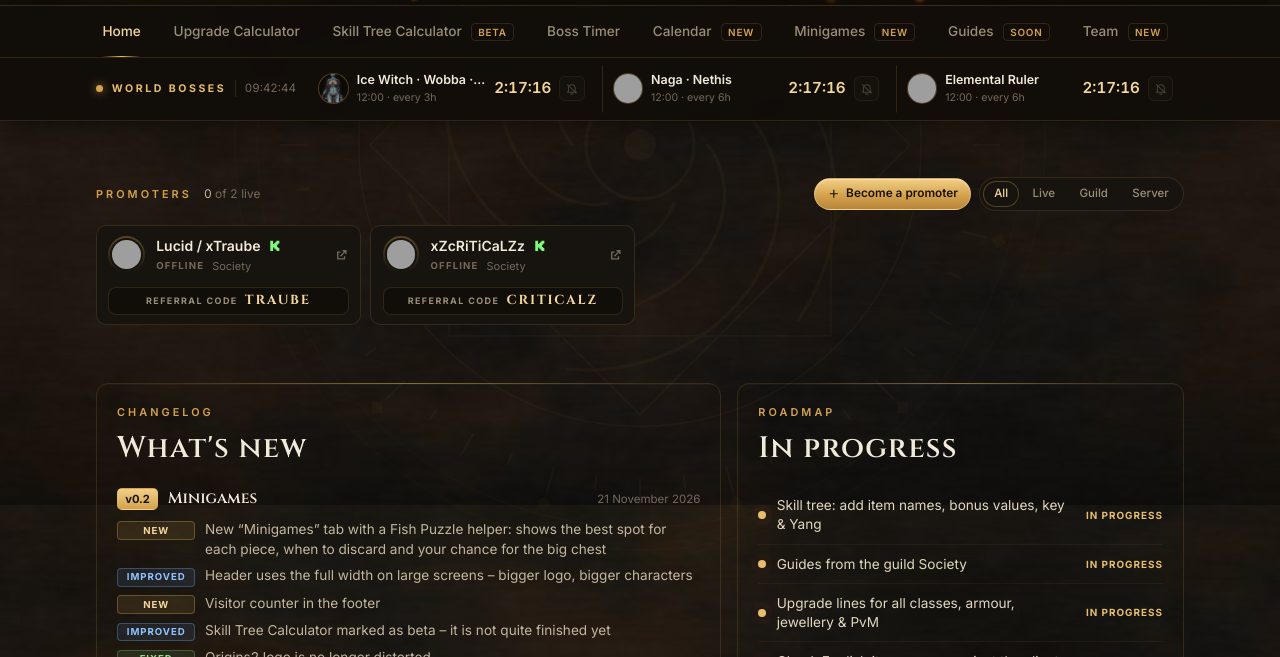
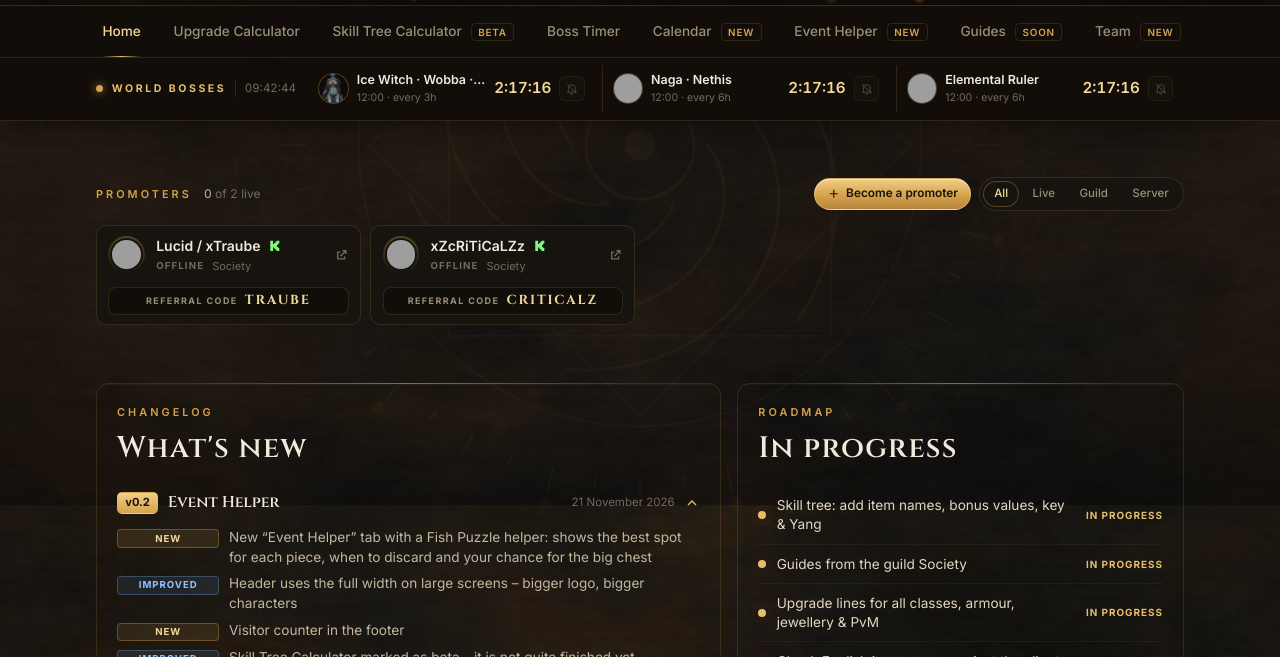
Before and after one commit to society-origins2/origins2-helper, a plain HTML site: page index.html in a window 1280 px wide. Shown: the part 295-952 px from the top of the page. Drawn offline with Linux system fonts and the light colour scheme; grey boxes are pictures that could not be loaded.

Commit message:
Update 21.11.2026  9:42

```diff
--- a/css/theme.css
+++ b/css/theme.css
@@ -1190,3 +1190,17 @@ a.tm-card:hover .tm-art img { filter: drop-shadow(0 0 14px rgb(88 101 242 / .5))
 .fp-rules li b { display: inline-block; width: 1.4rem; color: var(--color-gold-200); }
 .fp-rules-note { margin-top: 0.6rem; font-size: 0.7rem; line-height: 1.5; color: var(--color-parch-500); }
 .fp-advice.is-inline { min-height: 0; margin-top: 0.9rem; padding: 0.8rem 0.9rem; border-radius: 10px; border: 1px solid var(--line-strong); background: rgb(0 0 0 / .25); }
+
+/* Changelog: pro Version einklappbar */
+.cl-list { gap: 0.55rem; }
+.cl-ver + .cl-ver { padding-top: 0.55rem; border-top: 1px solid var(--line); }
+.cl-details > summary { list-style: none; cursor: pointer; align-items: center; padding: 0.25rem 0; border-radius: 6px; user-select: none; }
+.cl-details > summary::-webkit-details-marker { display: none; }
+.cl-details > summary:hover .cl-title { color: var(--color-gold-200); }
+.cl-details > summary:focus-visible { outline: 2px solid var(--color-gold-300); outline-offset: 2px; }
+.cl-count { font-size: 0.62rem; font-weight: 700; min-width: 1.3rem; text-align: center; padding: 0.05rem 0.35rem; border-radius: 999px; color: var(--color-parch-400); background: rgb(255 255 255 / .06); }
+.cl-chev { width: 16px; height: 16px; color: var(--color-gold-300); transition: transform .2s; flex: none; }
+.cl-details[open] .cl-chev { transform: rotate(180deg); }
+.cl-details[open] .cl-count { display: none; }
+.cl-details .cl-items { padding-bottom: 0.3rem; }
+.cl-type { min-width: 6.4rem; }
--- a/index.html
+++ b/index.html
@@ -107,7 +107,7 @@
         <a class="tab" href="#skilltree" data-tab="skilltree"><span data-i18n="tab.skill">Skilltree-Kalkulator</span> <em data-i18n="beta">Beta</em></a>
         <a class="tab" href="#bosse" data-tab="bosse" data-i18n="tab.bosses">Boss-Timer</a>
         <a class="tab" href="#kalender" data-tab="kalender"><span data-i18n="tab.calendar">Kalender</span> <em data-i18n="new">Neu</em></a>
-        <a class="tab" href="#minispiele" data-tab="minispiele"><span data-i18n="tab.games">Minispiele</span> <em data-i18n="new">Neu</em></a>
+        <a class="tab" href="#event-helper" data-tab="event-helper"><span data-i18n="tab.games">Event-Helper</span> <em data-i18n="new">Neu</em></a>
         <a class="tab" href="#guides" data-tab="guides"><span data-i18n="tab.guides">Guides</span> <em data-i18n="soon">Bald</em></a>
         <a class="tab" href="#team" data-tab="team"><span data-i18n="tab.team">Team</span> <em data-i18n="new">Neu</em></a>
       </div>
@@ -311,11 +311,11 @@
       </section>
     </div>
 
-    <!-- ========== VIEW: Minispiele ========== -->
-    <div class="view" data-view="minispiele" hidden>
+    <!-- ========== VIEW: Event-Helper ========== -->
+    <div class="view" data-view="event-helper" hidden>
       <section aria-labelledby="mg-title">
-        <p class="eyebrow" data-i18n="mg.eyebrow">Event-Helfer</p>
-        <h2 id="mg-title" class="section-title" data-i18n="mg.title">Minispiele</h2>
+        <p class="eyebrow" data-i18n="mg.eyebrow">Events &amp; Minispiele</p>
+        <h2 id="mg-title" class="section-title" data-i18n="mg.title">Event-Helper</h2>
         <p class="mt-1 max-w-2xl text-sm text-parch-400" data-i18n="mg.intro">Helfer für die Event-Minispiele auf Origins2 – du gibst ein, was du im Spiel siehst, und bekommst den besten Zug.</p>
         <div class="mg-nav mt-5" role="list">
           <span class="mg-chip is-active" role="listitem">🎣 <span data-i18n="fp.title">Fischpuzzle</span></span>
--- a/js/app.js
+++ b/js/app.js
@@ -91,9 +91,10 @@ function initReferral() {
 }
 
 /* ---------- Reiter: zwischen den Bereichen blättern ---------- */
-const VIEWS = ["uebersicht", "upp-rechner", "skilltree", "bosse", "kalender", "minispiele", "guides", "team"];
+const VIEWS = ["uebersicht", "upp-rechner", "skilltree", "bosse", "kalender", "event-helper", "guides", "team"];
 
 function showView(name, scroll) {
+  if (name === "minispiele") name = "event-helper";
   if (!VIEWS.includes(name)) name = VIEWS[0];
   document.querySelectorAll("[data-view]").forEach(v => { v.hidden = v.dataset.view !== name; });
   document.querySelectorAll("[data-tab]").forEach(t => {
--- a/js/changelog.js
+++ b/js/changelog.js
@@ -10,16 +10,18 @@ const CHANGELOG = [
   {
     version: "0.2",
     date: "2026-11-21",
-    title: "Minispiele", titleEn: "Minigames",
+    title: "Event-Helper", titleEn: "Event Helper",
     items: [
-      { type: "new", de: "Neuer Reiter „Minispiele“ mit Fischpuzzle-Helfer: zeigt für jedes Teil den besten Platz, wann du wegwerfen solltest und deine Chance auf die große Truhe",
-                     en: "New “Minigames” tab with a Fish Puzzle helper: shows the best spot for each piece, when to discard and your chance for the big chest" },
+      { type: "new", de: "Neuer Reiter „Event-Helper“ mit Fischpuzzle-Helfer: zeigt für jedes Teil den besten Platz, wann du wegwerfen solltest und deine Chance auf die große Truhe",
+                     en: "New “Event Helper” tab with a Fish Puzzle helper: shows the best spot for each piece, when to discard and your chance for the big chest" },
       { type: "improved", de: "Kopfbereich nutzt auf großen Bildschirmen die ganze Breite – größeres Logo, größere Charaktere",
                      en: "Header uses the full width on large screens – bigger logo, bigger characters" },
       { type: "new", de: "Besucherzähler im Footer",
                      en: "Visitor counter in the footer" },
       { type: "improved", de: "Skilltree-Kalkulator als Beta markiert – er ist noch nicht ganz fertig",
                      en: "Skill Tree Calculator marked as beta – it is not quite finished yet" },
+      { type: "improved", de: "Neuigkeiten sind jetzt pro Tag auf- und zuklappbar",
+                     en: "News can now be expanded and collapsed per day" },
       { type: "fixed", de: "Origins2-Logo wird nicht mehr verzerrt",
                      en: "Origins2 logo is no longer distorted" }
     ]
@@ -62,7 +64,7 @@ const ROADMAP = [
   { status: "progress", de: "Guides der Gilde Society",                                  en: "Guides from the guild Society" },
   { status: "progress", de: "Upp-Reihen für alle Klassen, Rüstungen, Schmuck & PvM",     en: "Upgrade lines for all classes, armour, jewellery & PvM" },
   { status: "progress", de: "Englische Item-Namen mit dem Client abgleichen",           en: "Check English item names against the client" },
-  { status: "planned",  de: "Minispiele: Black Jack und Catch the King",                en: "Minigames: Black Jack and Catch the King" },
+  { status: "planned",  de: "Event-Helper: Black Jack und Catch the King",             en: "Event Helper: Black Jack and Catch the King" },
   { status: "planned",  de: "Englische Übersetzung der ganzen Seite verbessern",        en: "Improve the English translation of the whole site" },
   { status: "planned",  de: "Weitere Sprachen (z. B. Türkisch, Rumänisch, Polnisch)",   en: "More languages (e.g. Turkish, Romanian, Polish)" },
   { status: "planned",  de: "Bug- & Support-Formular (vor der Beta)",                   en: "Bug & support form (before beta)" },
@@ -82,17 +84,26 @@ function renderChangelog() {
   if (!cl || !rm) return;
   const fmt = d => new Intl.DateTimeFormat(LANG === "de" ? "de-DE" : "en-GB", { day: "numeric", month: "long", year: "numeric", timeZone: "UTC" })
     .format(new Date(d + "T00:00:00Z"));
-  cl.innerHTML = CHANGELOG.slice(0, 4).map((v, i) => `
+  // Auf-/zugeklappt merken (neueste Version ist standardmäßig offen)
+  const openSet = clOpenState();
+  cl.innerHTML = CHANGELOG.map((v, i) => {
+    const open = openSet ? openSet.includes(v.version) : i === 0;
+    return `
     <li class="cl-ver${i === 0 ? " is-latest" : ""}">
-      <div class="cl-head">
+      <details class="cl-details" data-ver="${clEsc(v.version)}"${open ? " open" : ""}>
+        <summary class="cl-head">
           <span class="cl-tag">v${clEsc(v.version)}</span>
           <span class="cl-title">${clEsc(LANG === "en" && v.titleEn ? v.titleEn : v.title)}</span>
+          <span class="cl-count">${v.items.length}</span>
           <span class="cl-date">${clEsc(fmt(v.date))}</span>
-      </div>
+          <svg class="cl-chev" viewBox="0 0 24 24" fill="none" stroke="currentColor" stroke-width="2" aria-hidden="true"><path d="m6 9 6 6 6-6"/></svg>
+        </summary>
         <ul class="cl-items">${v.items.map(it => `
           <li><span class="cl-type t-${it.type}">${t("cl." + it.type)}</span><span>${clEsc(LANG === "en" ? it.en : it.de)}</span></li>`).join("")}
         </ul>
-    </li>`).join("");
+      </details>
+    </li>`;
+  }).join("");
   const order = { progress: 0, planned: 1, idea: 2 };
   rm.innerHTML = ROADMAP.slice().sort((a, b) => order[a.status] - order[b.status]).map(r => `
     <li class="rm-item s-${r.status}"><span class="rm-dot" aria-hidden="true"></span>
@@ -100,7 +111,15 @@ function renderChangelog() {
       <span class="rm-status">${t("rm." + r.status)}</span></li>`).join("");
 }
 
+const CL_OPEN_KEY = "o2h.clOpen";
+function clOpenState() {
+  try { const v = JSON.parse(localStorage.getItem(CL_OPEN_KEY)); return v && v.latest === CHANGELOG[0].version ? v.open : null; } catch { return null; }
+}
 function initChangelog() {
   renderChangelog();
+  document.getElementById("changelog-list")?.addEventListener("toggle", () => {
+    const open = [...document.querySelectorAll("#changelog-list details[open]")].map(d => d.dataset.ver);
+    try { localStorage.setItem(CL_OPEN_KEY, JSON.stringify({ latest: CHANGELOG[0].version, open })); } catch {}
+  }, true);
   window.addEventListener("langchange", renderChangelog);
 }
--- a/js/fishpuzzle.js
+++ b/js/fishpuzzle.js
@@ -135,7 +135,7 @@ function fpAfterChange() {
   }
   if (fpVisible()) setTimeout(fpPrefetch, 30);
 }
-function fpVisible() { const v = document.querySelector('[data-view="minispiele"]'); return v && !v.hidden; }
+function fpVisible() { const v = document.querySelector('[data-view="event-helper"]'); return v && !v.hidden; }
 
 function fpApply(mask) {
   const s = fp.pick;
--- a/js/i18n.js
+++ b/js/i18n.js
@@ -67,9 +67,9 @@ const I18N = {
     "skill.text": "Skillpunkte für jede Klasse planen, freie Punkte im Blick behalten und deinen Build als Link teilen.",
     "guides.title": "Guides",
     "guides.text": "Anleitungen und Tipps der Gilde Society – vom Einstieg bis zum Endgame.",
-    "tab.games": "Minispiele",
-    "mg.eyebrow": "Event-Helfer",
-    "mg.title": "Minispiele",
+    "tab.games": "Event-Helper",
+    "mg.eyebrow": "Events & Minispiele",
+    "mg.title": "Event-Helper",
     "mg.intro": "Helfer für die Event-Minispiele auf Origins2 – du gibst ein, was du im Spiel siehst, und bekommst den besten Zug.",
     "fp.title": "Fischpuzzle",
     "fp.sub": "6×4 Felder · jedes Teil zählt als Versuch – auch wenn du es wegwirfst",
@@ -380,9 +380,9 @@ const I18N = {
     "skill.text": "Plan skill points for every class, keep track of free points and share your build as a link.",
     "guides.title": "Guides",
     "guides.text": "Guides and tips from the guild Society – from your first steps to the endgame.",
-    "tab.games": "Minigames",
-    "mg.eyebrow": "Event helpers",
-    "mg.title": "Minigames",
+    "tab.games": "Event Helper",
+    "mg.eyebrow": "Events & minigames",
+    "mg.title": "Event Helper",
     "mg.intro": "Helpers for the event minigames on Origins2 – enter what you see in game and get the best move.",
     "fp.title": "Fish Puzzle",
     "fp.sub": "6×4 board · every piece counts as an attempt – even if you discard it",
```
Also changed, not shown: 1 other file. Lines whose indentation alone changed are shown as unchanged.
